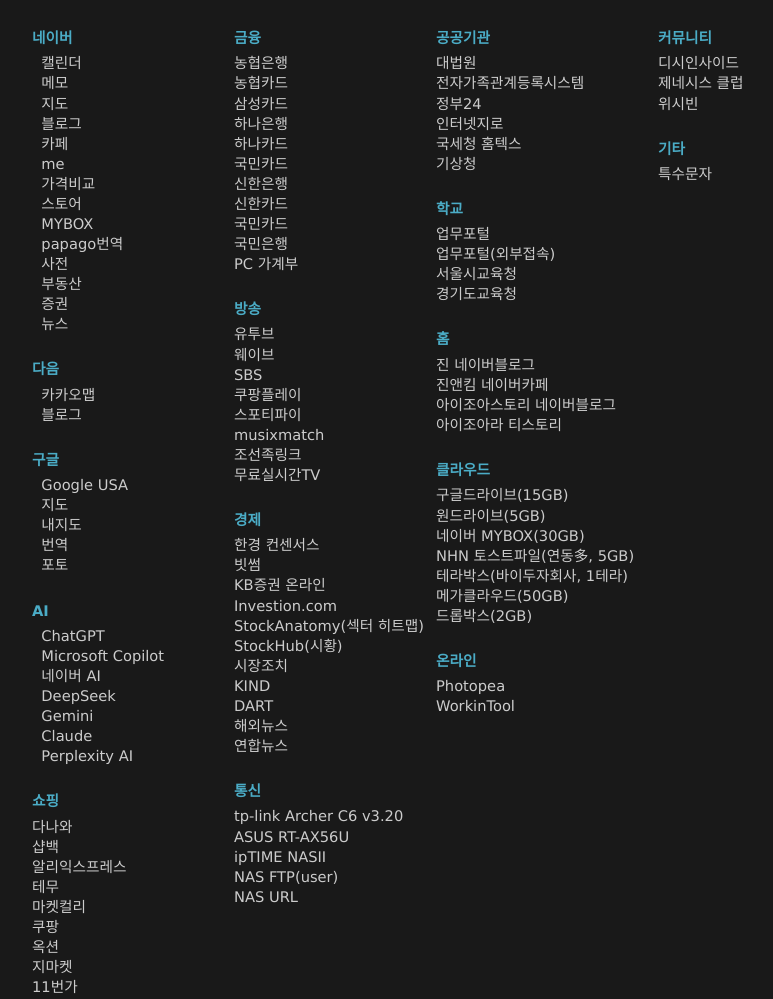
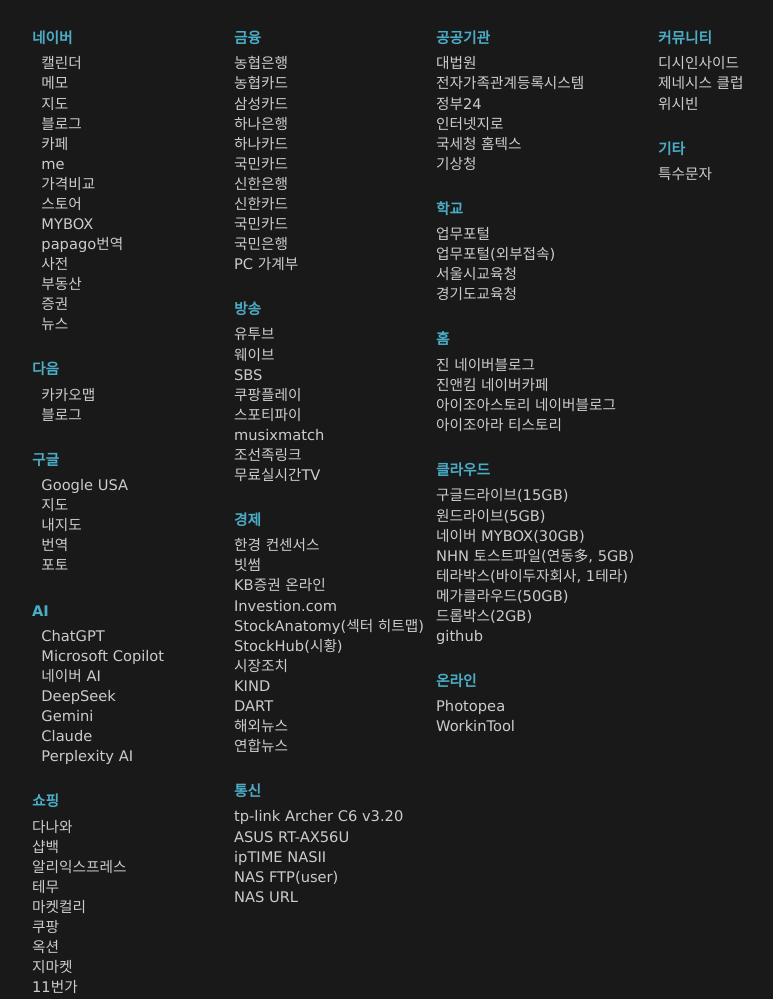
Before and after one commit to borru/Link, a plain HTML site: page index.html in a window 1280 px wide. Shown: the whole page, without its empty margins (195-968 px from the left). Drawn offline with Linux system fonts and the light colour scheme.

Commit message:
Update index.html

```diff
--- a/index.html
+++ b/index.html
@@ -143,6 +143,7 @@ A:hover{color:#00FFFF;text-decoration:none;font-weight: bolder}
         <p><a href="https://www.dropbox.com">테라박스(바이두자회사, 1테라)</a></p>
         <p><a href="https://www.dropbox.com">메가클라우드(50GB)</a></p>
         <p><a href="https://www.dropbox.com">드롭박스(2GB)</a></p>
+        <p><a href="https://github.com/borru/Link/blob/main/index.html">github</a></p>
         <p>&nbsp;</p>
         <p style="line-height:200%;"><font color="#4BACC6"><b>온라인</b></font></p>
         <p><a href="https://www.photopea.com/">Photopea</a></p>
```
